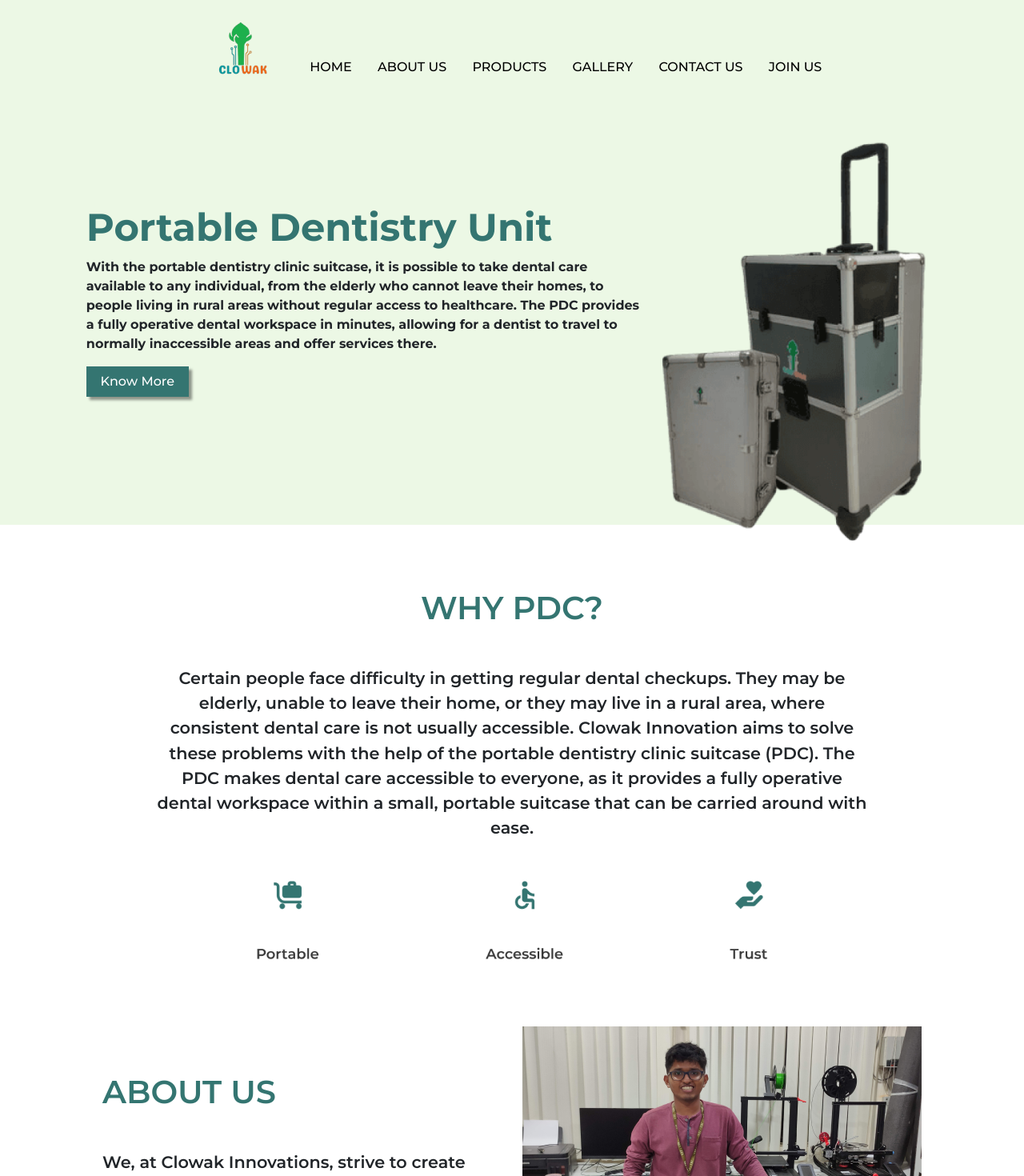
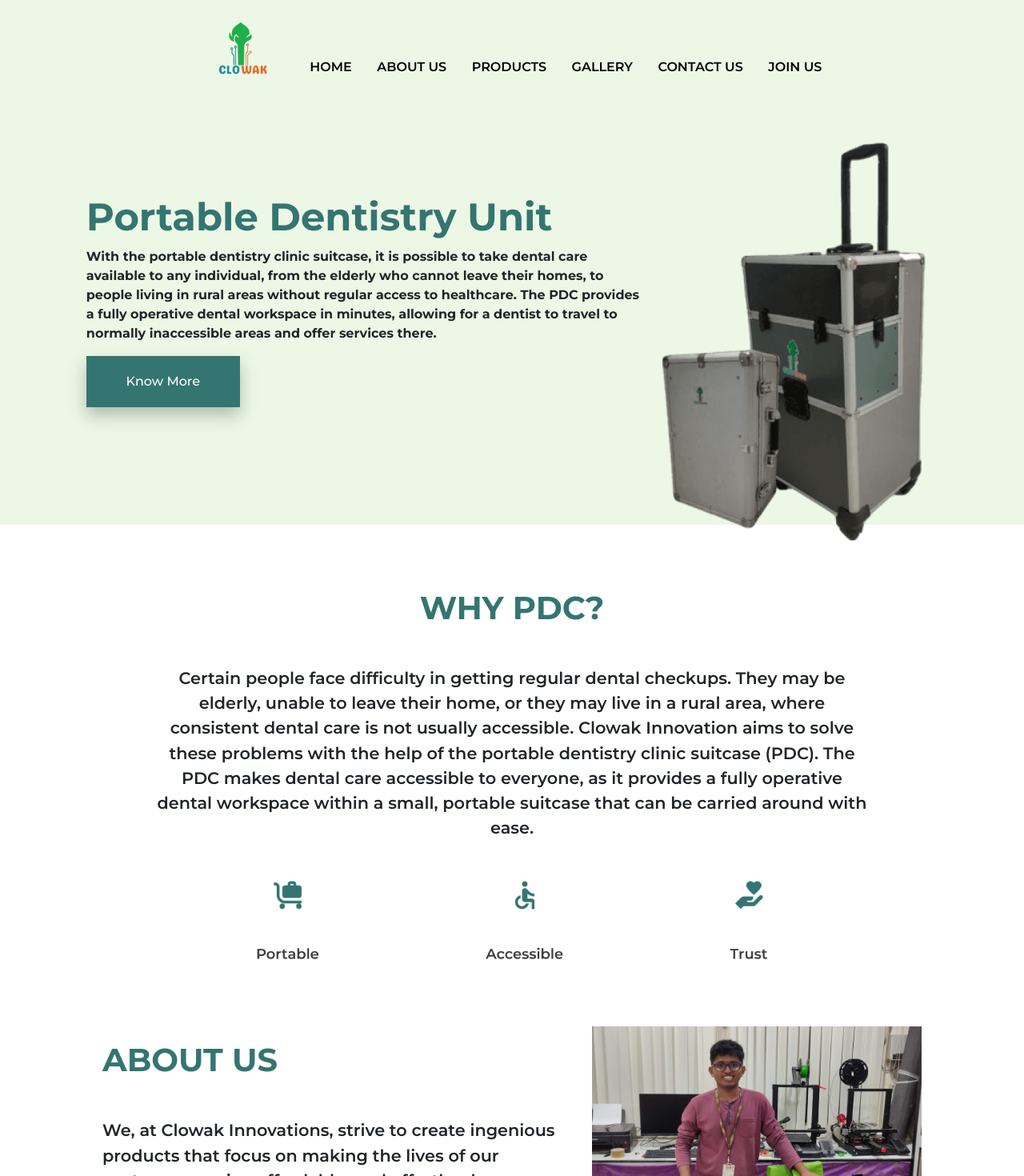
Before and after one commit to AnshdeepSKaps/clowak-website, a React (Create React App) app: page / in a window 1280 px wide. Shown: the top 1470 px of the page at 80% size. Built offline with nearby package versions, Linux system fonts and the light colour scheme.

Commit message:
dem damn buttons

```diff
--- a/src/components/aboutus.js
+++ b/src/components/aboutus.js
@@ -14,7 +14,7 @@ export default function Aboutus() {
     return (
         <div className="d-flex flex-row justify-content-between align-items-center" style={mainDivStyle} >
             <div>
-                <h1 style={{ fontWeight: "600", color: vars.darkGreen }}>ABOUT US</h1>
+                <h1 style={{ fontWeight: "700", color: vars.darkGreen }}>ABOUT US</h1>
                 <p className="mt-5" style={{ fontWeight: "600", fontSize: "1.3rem" }}>We, at Clowak Innovations, strive to create ingenious products that focus on making the
                     lives of our customers easier, affordable, and effortlessly accessible.
                     Our products are made in India, designed by our Indian engineers, and manufactured at our
@@ -22,7 +22,7 @@ export default function Aboutus() {
                 </p>
                 <div style={vars.darkBtnStyle} className="btn">More Details</div>
             </div>
-            <img src={aboutus} alt="" />
+            <img style={{ height: "400px" }} src={aboutus} alt="" />
         </div>
     )
 }
--- a/src/components/navbar.css
+++ b/src/components/navbar.css
@@ -1,5 +1,6 @@
 a{
     text-decoration: none;
+    /* font-weight: bolder; */
 }
 
 a:hover {
--- a/src/components/navbar.js
+++ b/src/components/navbar.js
@@ -7,7 +7,7 @@ export default function Navbar() {
 
     const aStyle = {
         color: "black",
-        fontWeight: "500",
+        fontWeight: "600",
     }
 
     return (
--- a/src/components/ourproducts.js
+++ b/src/components/ourproducts.js
@@ -28,7 +28,7 @@ export default function ourproducts() {
 
     return (
         <div style={mainDivStyle}>
-            <h1 className='text-center' style={{ fontWeight: "600", color: vars.darkGreen }}>Our Products</h1>
+            <h1 className='text-center' style={{ fontWeight: "700", color: vars.darkGreen }}>OUR PRODUCTS</h1>
 
             <div className='d-flex flex-row align-items-center justify-content-around'>
 
--- a/src/components/vars.js
+++ b/src/components/vars.js
@@ -5,19 +5,26 @@ const vars = {
     darkBtnStyle: {
         background: "#347571",
         color: "white",
-        width: "10vw",
-        boxShadow: "4px 4px 3px rgba(0,0,0,0.4)",
+        width: "15vw",
+        height: "8vh",
+        boxShadow: "0px 10px 20px rgba(0, 0, 0, 0.25)",
         fontWeight: "500",
-        borderRadius: "0"
+        borderRadius: "0",
+        display: "flex",
+        alignItems: "center",
+        justifyContent: "center"
     },
 
     lightBtnStyle: {
         color: "#347571",
         width: "10vw",
-        height: "6vh",
+        height: "8vh",
         fontWeight: "700",
         borderRadius: "0",
-        border: "3px solid #347571",
+        border: "4px solid #347571",
+        display: "flex",
+        alignItems: "center",
+        justifyContent: "center"
     }
 }
 
--- a/src/components/whypdc.js
+++ b/src/components/whypdc.js
@@ -14,7 +14,7 @@ export default function Whypdc() {
     return (
         <div style={mainDivStyle} className="">
 
-            <h1 className='text-center' style={{ fontWeight: "600", color: vars.darkGreen }}>WHY PDC?</h1>
+            <h1 className='text-center' style={{ fontWeight: "700", color: vars.darkGreen }}>WHY PDC?</h1>
             <p className="text-center mt-5" style={{ margin: "auto", width: "70vw", fontWeight: "600", fontSize: "1.3rem" }}>Certain people face difficulty in getting regular dental checkups. They may be elderly, unable
                 to leave their home, or they may live in a rural area, where consistent dental care is not
                 usually accessible. Clowak Innovation aims to solve these problems with the help of the
```
